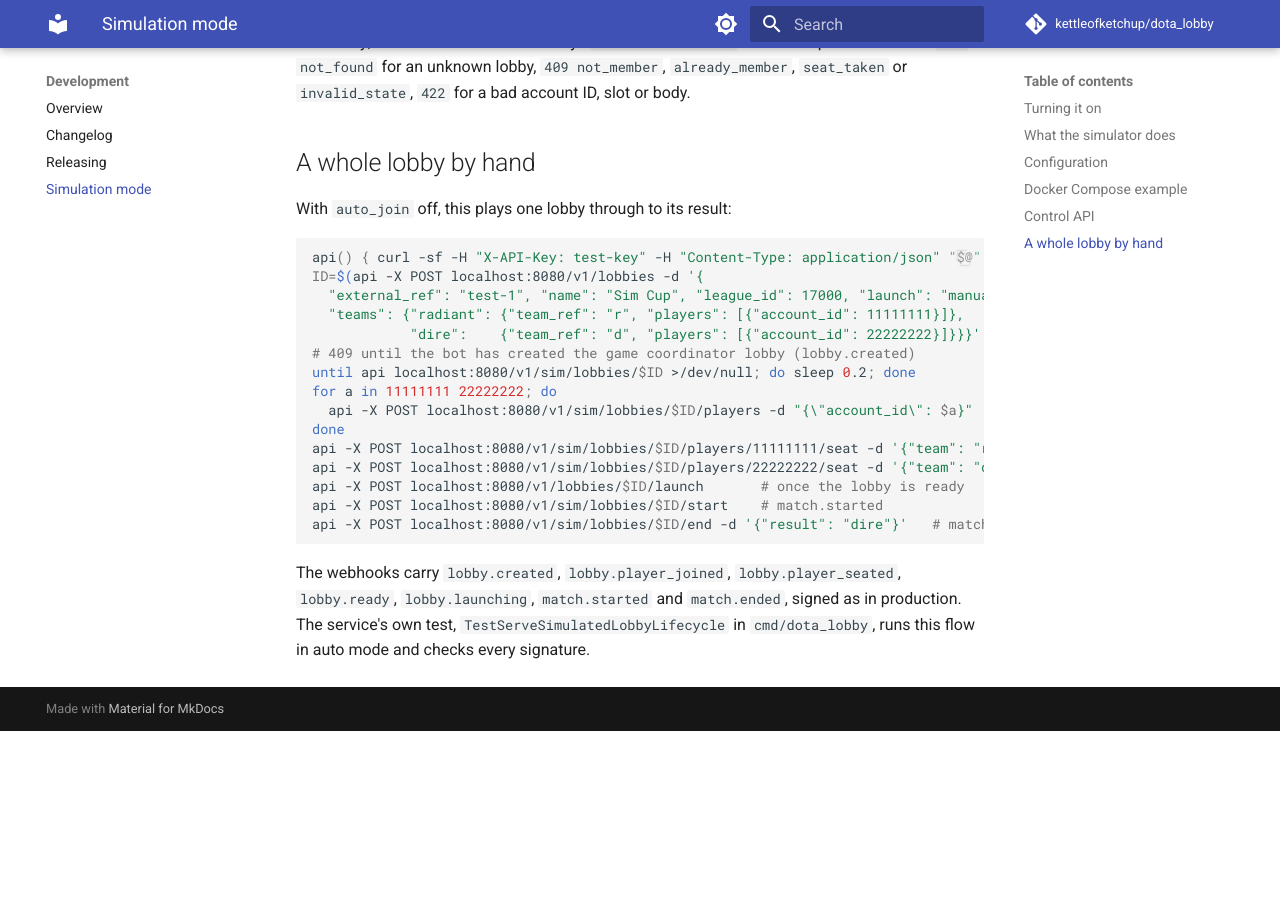
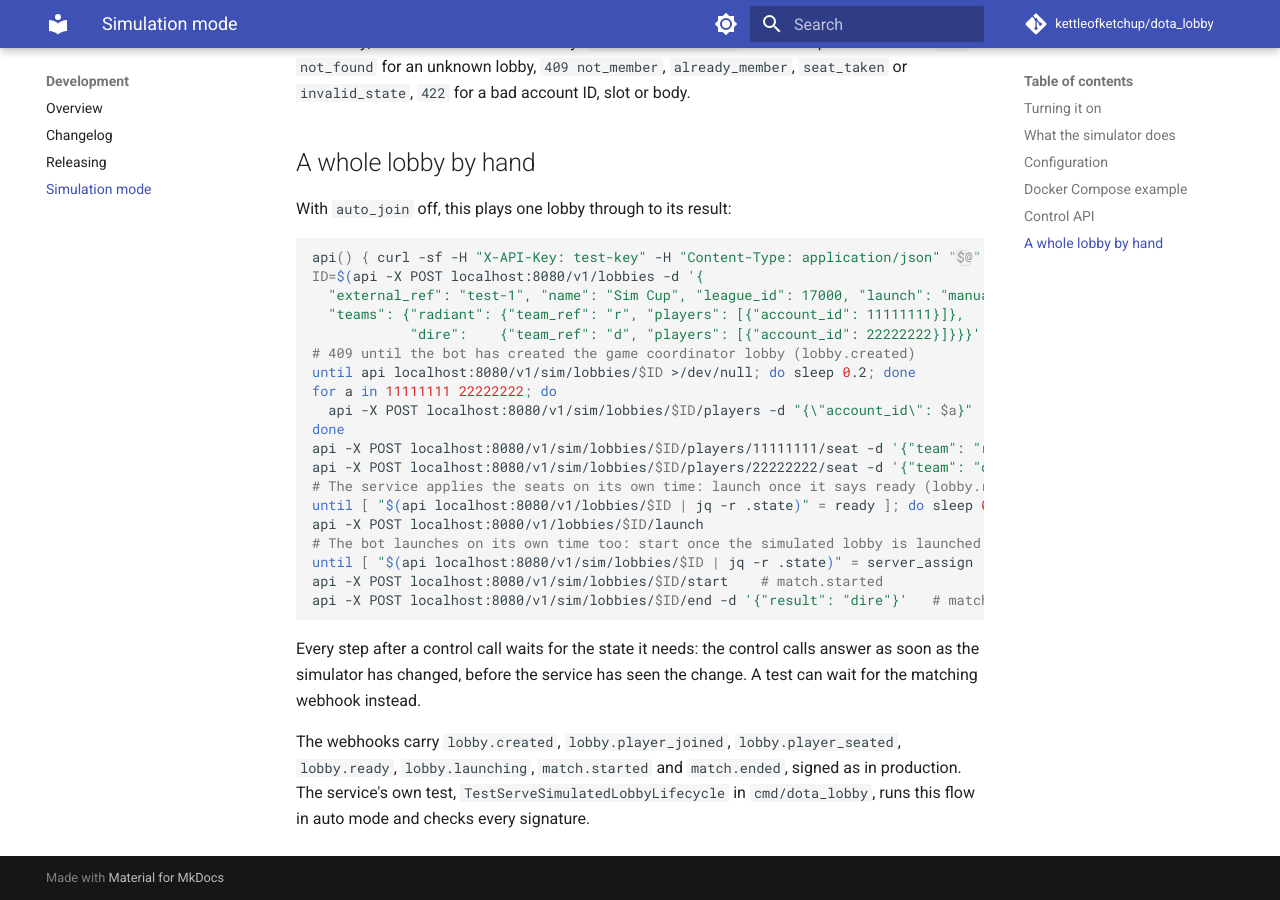
Before and after one commit to kettleofketchup/dota_lobby, an MkDocs documentation site: the page built from docs/development/simulation.md, in a window 1280 px wide and 900 px high, scrolled down 5171 px. Built offline with MkDocs 1.6.1 and Material for MkDocs 9.7.7, drawn with Linux system fonts in a browser that asks for light colours; comment, search, counter and statistics services are not loaded; before the commit the page ends 5902 px from its top, so only the background shows below that.

Commit message:
docs: wait for ready and the launch in the simulated lobby script
The script launched right after the seat calls and started the match
right after the launch. Both run asynchronously in the service, so a
copied run failed at random behind curl -sf. It now polls the lobby's
state before each step.

````diff
--- a/docs/development/simulation.md
+++ b/docs/development/simulation.md
@@ -194,10 +194,18 @@ for a in 11111111 22222222; do
 done
 api -X POST localhost:8080/v1/sim/lobbies/$ID/players/11111111/seat -d '{"team": "radiant"}'
 api -X POST localhost:8080/v1/sim/lobbies/$ID/players/22222222/seat -d '{"team": "dire"}'
-api -X POST localhost:8080/v1/lobbies/$ID/launch       # once the lobby is ready
+# The service applies the seats on its own time: launch once it says ready (lobby.ready)
+until [ "$(api localhost:8080/v1/lobbies/$ID | jq -r .state)" = ready ]; do sleep 0.2; done
+api -X POST localhost:8080/v1/lobbies/$ID/launch
+# The bot launches on its own time too: start once the simulated lobby is launched
+until [ "$(api localhost:8080/v1/sim/lobbies/$ID | jq -r .state)" = server_assign ]; do sleep 0.2; done
 api -X POST localhost:8080/v1/sim/lobbies/$ID/start    # match.started
 api -X POST localhost:8080/v1/sim/lobbies/$ID/end -d '{"result": "dire"}'   # match.ended
 ```
+
+Every step after a control call waits for the state it needs: the control calls answer as soon
+as the simulator has changed, before the service has seen the change. A test can wait for the
+matching webhook instead.
 
 The webhooks carry `lobby.created`, `lobby.player_joined`, `lobby.player_seated`,
 `lobby.ready`, `lobby.launching`, `match.started` and `match.ended`, signed as in production.
````
